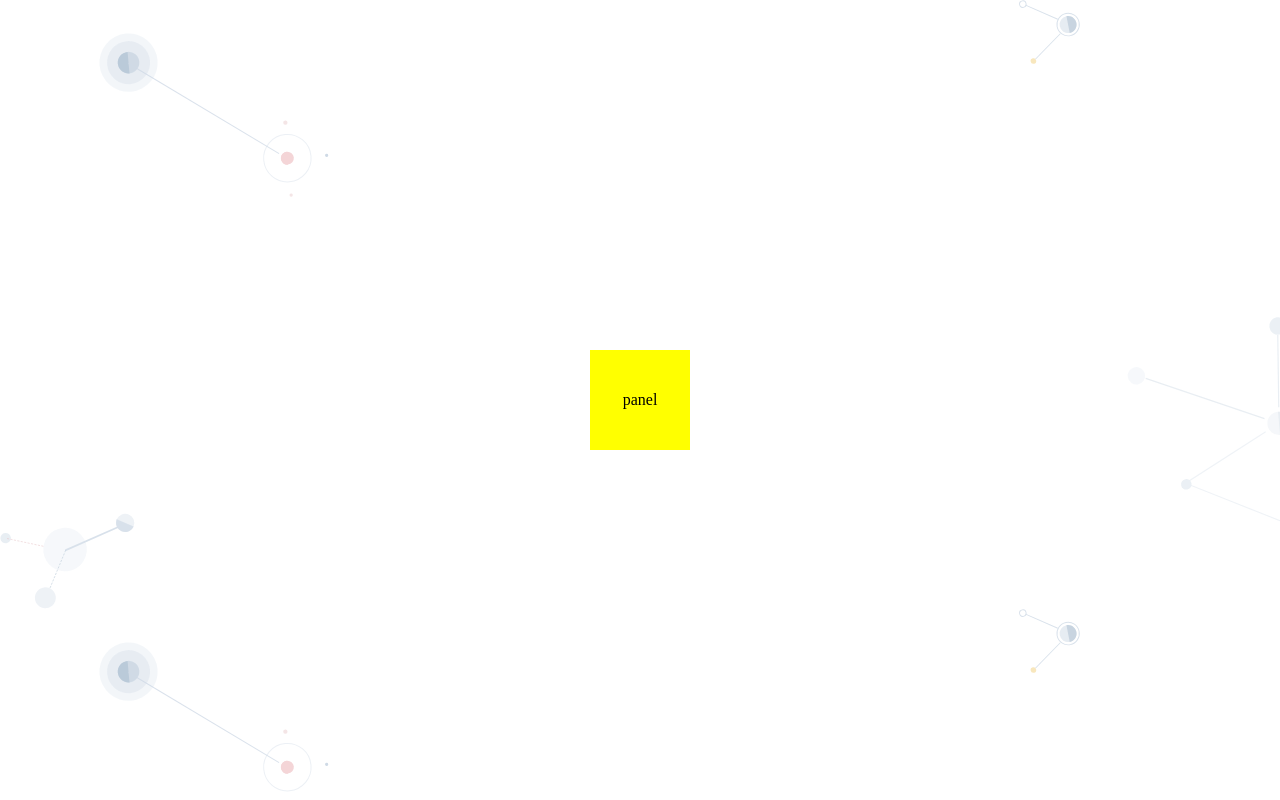
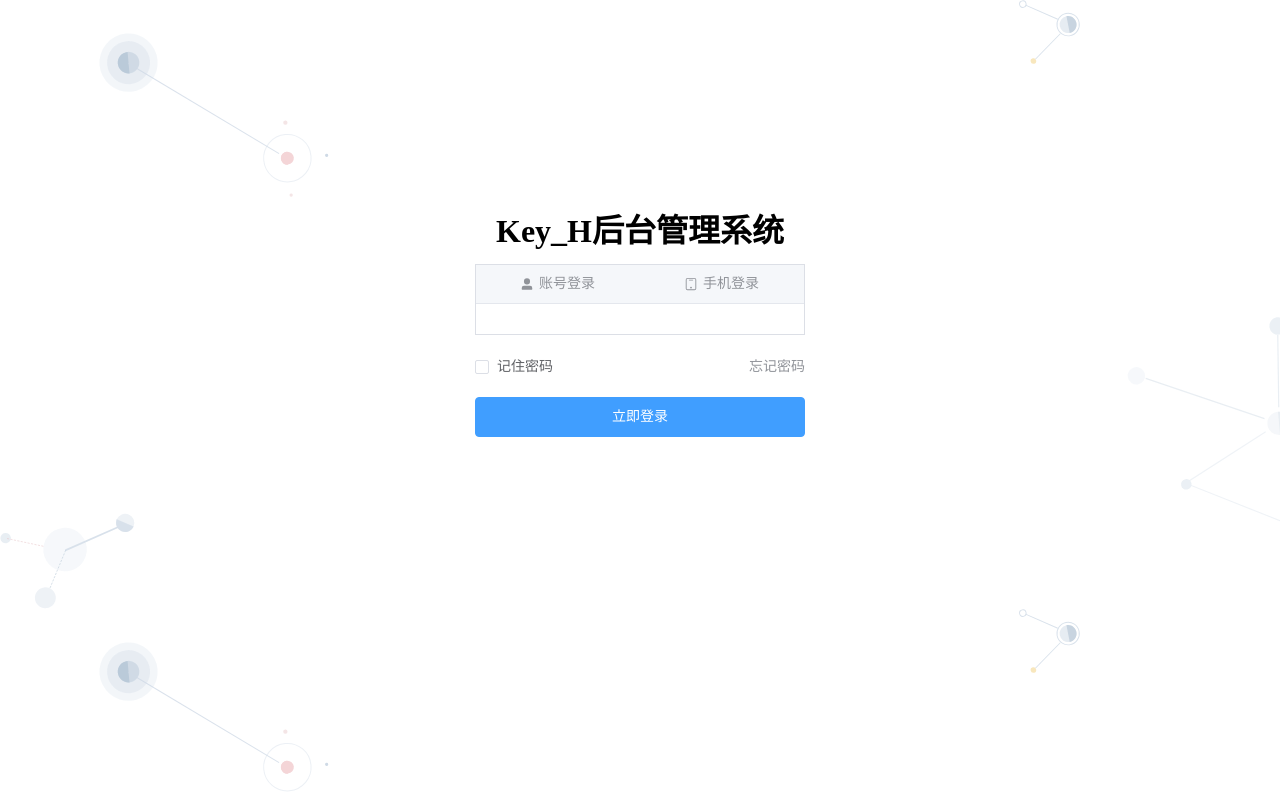
Before and after one commit to KeyHMX/Vue-Remote, a Vue app: page /#/login in a window 1280 px wide. Built offline with nearby package versions, Linux system fonts and the light colour scheme.

Commit message:
construct login panel

```diff
--- a/package.json
+++ b/package.json
@@ -12,6 +12,7 @@
     "format": "prettier --write src/"
   },
   "dependencies": {
+    "@element-plus/icons-vue": "^2.3.1",
     "axios": "^1.6.8",
     "element-plus": "^2.7.2",
     "less": "^4.2.0",
--- /dev/null
+++ b/src/global/register-icons.ts
@@ -0,0 +1,11 @@
+//全局注册icon图标
+import * as ElementPlusIconsVue from '@element-plus/icons-vue'
+import type { App } from 'vue'
+
+function registerIcons(app: App<Element>) {
+  for (const [key, component] of Object.entries(ElementPlusIconsVue)) {
+    app.component(key, component)
+  }
+}
+
+export default registerIcons
--- a/src/main.ts
+++ b/src/main.ts
@@ -6,9 +6,11 @@ import App from './App.vue'
 import '@/assets/css/index.less'
 import router from './router'
 import pinia from './stores'
+import registerIcons from './global/register-icons'
 
 const app = createApp(App)
 
+app.use(registerIcons)
 app.use(pinia)
 app.use(createPinia())
 app.use(router)
--- a/src/views/login/c-cpns/login-panel.vue
+++ b/src/views/login/c-cpns/login-panel.vue
@@ -1 +1,80 @@
-tsv
+<template>
+  <div class="login-panel">
+    <h1 class="title">Key_H后台管理系统</h1>
+    <div class="tabs">
+      <el-tabs type="border-card" stretch>
+        <!-- 账号登录的pane -->
+        <el-tab-pane name="account" >
+          <template #label>
+            <div class="label">
+              <el-icon><UserFilled/></el-icon>
+              <span class="text">账号登录</span>
+            </div>
+
+          </template>
+          <pane-account/>
+        </el-tab-pane>
+        <!-- 手机登录的pane -->
+        <el-tab-pane name="phone">
+          <template #label>
+            <div class="label">
+              <el-icon><Cellphone/></el-icon>
+              <span class="text">手机登录</span>
+            </div>
+
+          </template>
+          <pan-phone/>
+
+        </el-tab-pane>
+
+
+
+
+      </el-tabs>
+    </div>
+
+    <div class="link-bar">
+      <el-checkbox v-model="checked1" label="记住密码" size="large" />
+      <el-link type="info">忘记密码</el-link>
+    </div>
+
+    <el-button class="login-btn" size="large" type="primary"> 立即登录 </el-button>
+  </div>
+</template>
+
+<script setup lang="ts">
+import { ref } from 'vue'
+const checked1 = ref(false)
+import paneAccount from './pane-account.vue';
+import panPhone from './pan-phone.vue';
+</script>
+
+<style  lang="less" scoped>
+.login-panel {
+  width: 330px;
+  margin-bottom: 150px;
+  .title{
+    text-align: center;
+    margin-bottom: 15px;
+  }
+  .label{
+    display: flex;
+    align-items: center;
+    justify-content: center;
+    .text{
+      margin-left: 5px
+    }
+  }
+  .link-bar{
+    display: flex;
+    margin-top: 12px;
+
+    justify-content: space-between;
+  }
+}
+.login-btn{
+  margin-top: 10px;
+  width: 100%;
+}
+
+</style>
--- a/src/views/login/c-cpns/pan-phone.vue
+++ b/src/views/login/c-cpns/pan-phone.vue
@@ -0,0 +1,38 @@
+<template>
+  <div class="pan-phone">
+    <el-form
+    label-width="60px"
+    size="large"
+
+    >
+
+      <el-form-item label="手机号">
+        <el-input />
+      </el-form-item>
+      <el-form-item label="验证码">
+        <div class="verify-code">
+          <el-input />
+          <el-button class="get-btn" type="primary">获取验证码</el-button>
+        </div>
+
+      </el-form-item>
+    </el-form>
+  </div>
+</template>
+
+<script setup lang="ts">
+
+</script>
+
+<style scoped>
+.pan-phone {
+  color: red
+}
+.verify-code{
+    display: flex;
+
+    .get-btn{
+      margin-left: 8px;
+    }
+  }
+</style>
--- a/src/views/login/c-cpns/pane-account.vue
+++ b/src/views/login/c-cpns/pane-account.vue
@@ -0,0 +1,24 @@
+<template>
+  <div class="pane-account">
+    <el-form
+    label-width="60px"
+    size="large"
+
+    >
+
+      <el-form-item label="账号">
+        <el-input />
+      </el-form-item>
+      <el-form-item label="密码">
+        <el-input />
+      </el-form-item>
+    </el-form>
+  </div>
+</template>
+
+<script setup lang="ts"></script>
+
+<style scoped>
+.pane-account {
+}
+</style>
--- a/src/views/login/login.vue
+++ b/src/views/login/login.vue
@@ -1,15 +1,11 @@
 <template>
  <div class="login">
-    <div class="panel">
-        <div>
-            panel
-        </div>
-    </div>
+    <login-panel/>
  </div>
 </template>
 
 <script setup lang="ts">
-
+import loginPanel from './c-cpns/login-panel.vue';
 
 </script>
 
@@ -23,14 +19,5 @@
     height: 100vh;
     background: url('@/assets/img/login-bg.svg');
 }
-.panel{
-    display: flex;
-    width: 100px;
-    height: 100px;
-    justify-content: center;
-    align-items: center;
 
-    background-color: yellow
-
-}
 </style>
```
Also changed, not shown: components.d.ts (+9 -0 lines), 1 other file (tests, documents, lock files or other folders).
